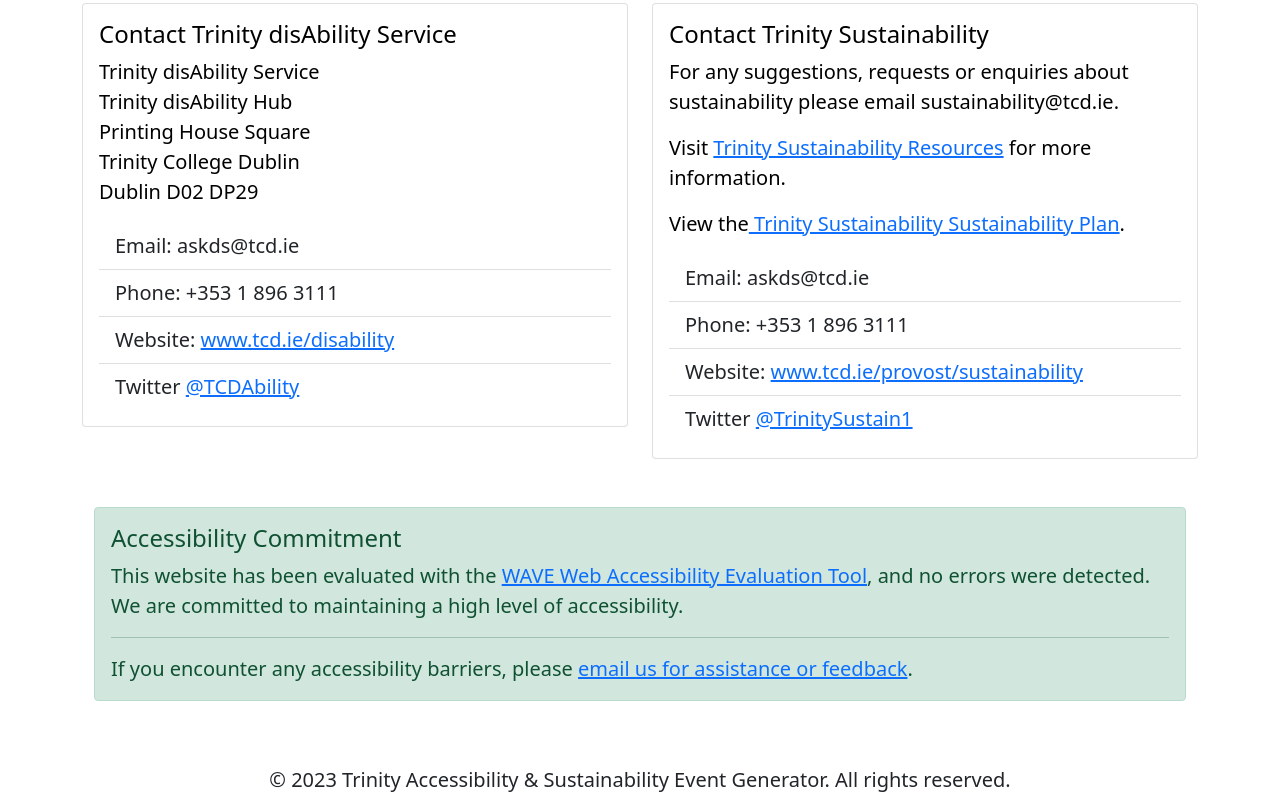
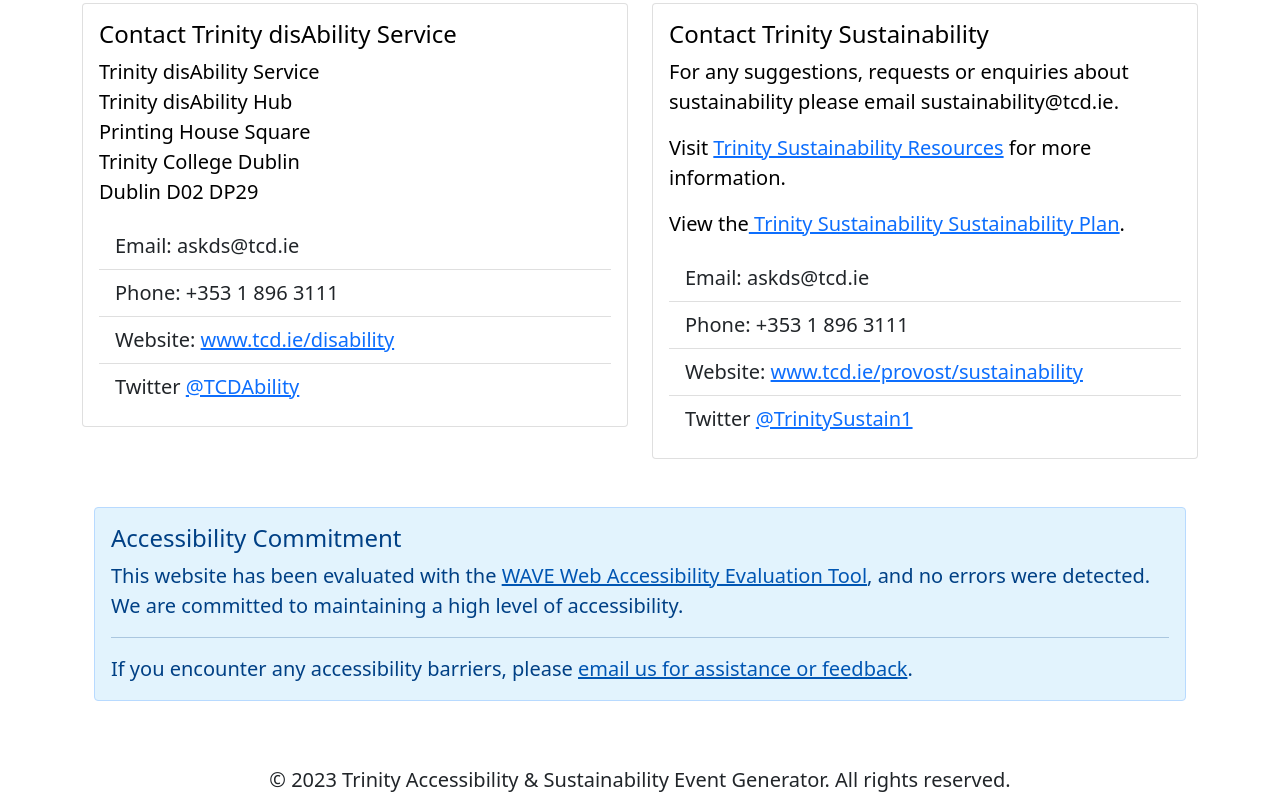
Before and after one commit to marklkm/trinity_sustainability_accessible_event_generator, a plain HTML site: page index.html in a window 1280 px wide. Shown: the part 8535-9346 px from the top of the page. Drawn offline with nearby package versions, Linux system fonts and the light colour scheme.

Commit message:
Update index.html

```diff
--- a/index.html
+++ b/index.html
@@ -791,15 +791,17 @@
   <section class="container my-5">
     <div class="row">
       <div class="col-12">
-        <div class="alert alert-success" role="alert">
-          <h4 class="alert-heading">Accessibility Commitment</h4>
-          <p>This website has been evaluated with the <a href="https://wave.webaim.org/" target="_blank" rel="noopener noreferrer">WAVE Web Accessibility Evaluation Tool</a>, and no errors were detected. We are committed to maintaining a high level of accessibility.</p>
+        <!-- Custom styles to ensure contrast ratio -->
+        <div class="alert alert-success" role="alert" style="color: #004085; background-color: #e2f3fd; border-color: #b8daff;">
+          <h4 class="alert-heading" style="color: #004085;">Accessibility Commitment</h4>
+          <p>This website has been evaluated with the <a href="https://wave.webaim.org/" target="_blank" rel="noopener noreferrer" style="color: #0056b3;">WAVE Web Accessibility Evaluation Tool</a>, and no errors were detected. We are committed to maintaining a high level of accessibility.</p>
           <hr>
-          <p class="mb-0">If you encounter any accessibility barriers, please <a href="mailto:askds@tcd.ie">email us for assistance or feedback</a>.</p>
+          <p class="mb-0">If you encounter any accessibility barriers, please <a href="mailto:askds@tcd.ie" style="color: #0056b3;">email us for assistance or feedback</a>.</p>
         </div>
       </div>
     </div>
   </section>
+
 
 
 
```
